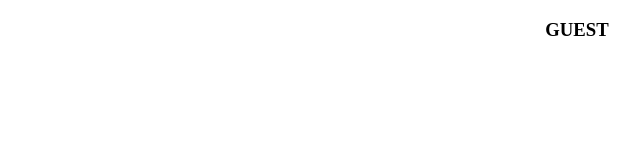
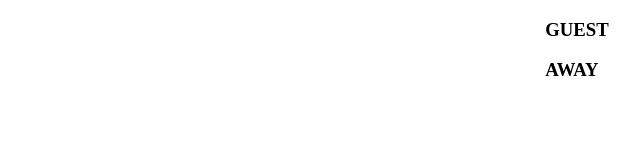
Before and after one commit to n1ovu/scoreboard, a plain HTML site: page index.html in a window 1280 px wide. Shown: the full height of the page, 382-1022 px from the left. Drawn offline with Linux system fonts and the light colour scheme.

Commit message:
Update the score header
Added an away header.

```diff
--- a/index.html
+++ b/index.html
@@ -9,6 +9,7 @@
             </div>
             <div>
                 <h3>GUEST</h3>
+                <h3>AWAY</h3>
             </div>
         </div>
         <script src="index.js"></script>
```
